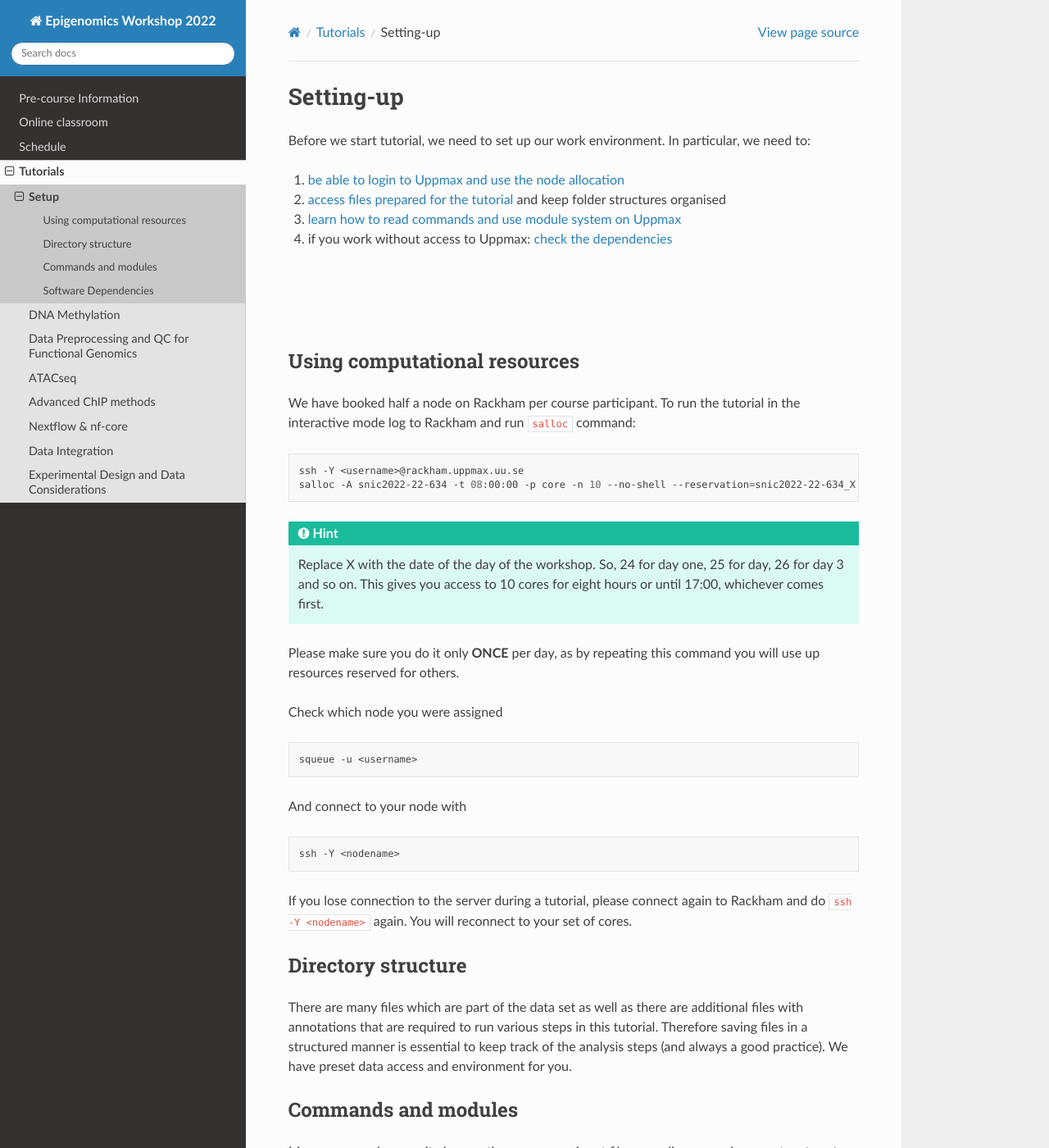
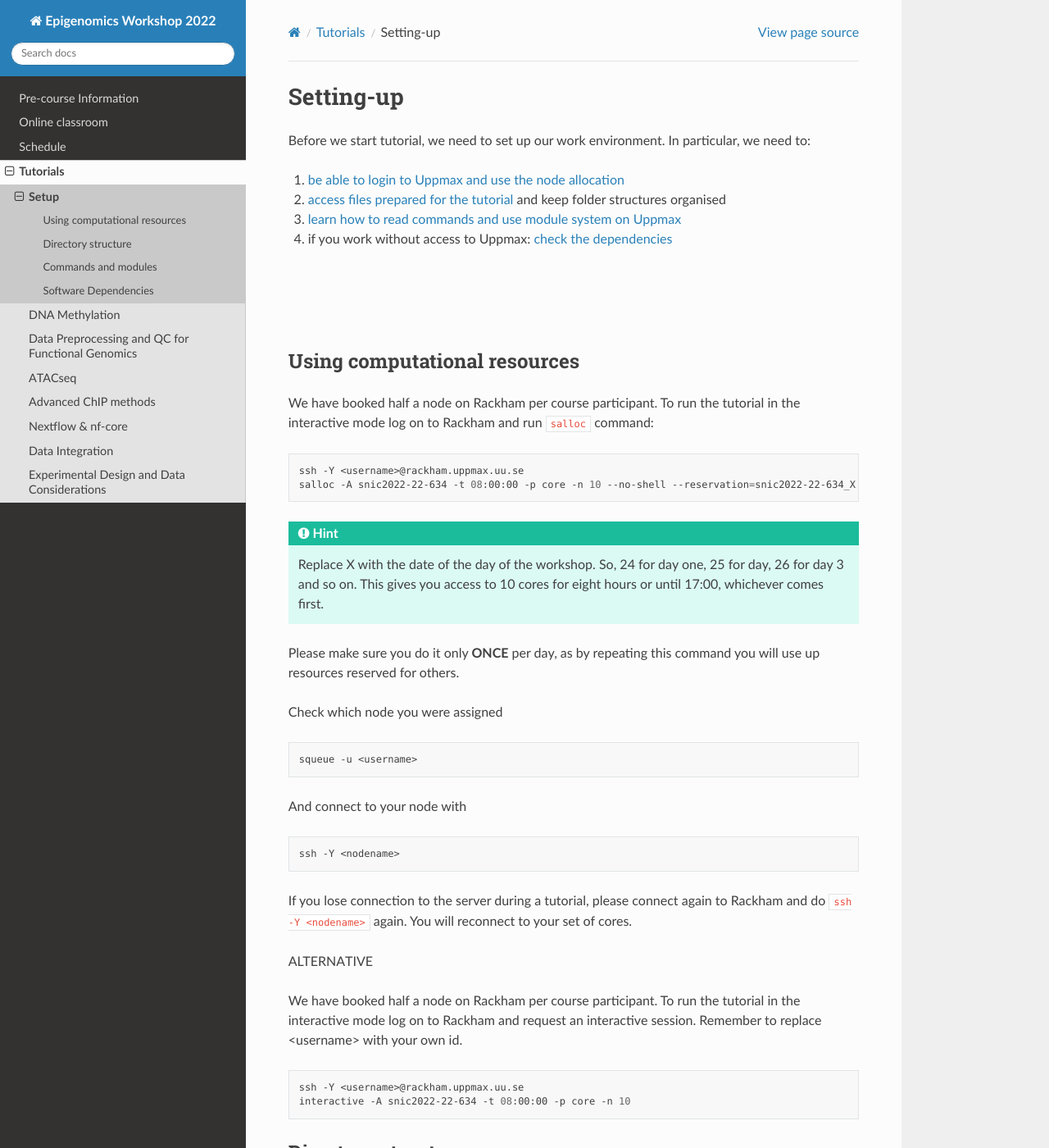
Before and after one commit to NBISweden/workshop-epigenomics-RTDs, a Sphinx documentation site: the page built from docs/content/tutorials/setup/lab-setup.rst, in a window 1280 px wide and 1400 px high. Shown: the whole window at 82% size. Built offline with Sphinx 7.4.7 and the Read the Docs theme 2.0.0, drawn with Linux system fonts in a browser that asks for light colours; pages that are not in the unit, such as notebooks, are missing from menus.

Commit message:
add interactive setup

```diff
--- a/docs/content/tutorials/setup/lab-setup.rst
+++ b/docs/content/tutorials/setup/lab-setup.rst
@@ -29,7 +29,7 @@ Before we start tutorial, we need to set up our work environment. In particular,
 Using computational resources
 ==========================================================
 
-We have booked half a node on Rackham per course participant. To run the tutorial in the interactive mode log to Rackham and run ``salloc`` command:
+We have booked half a node on Rackham per course participant. To run the tutorial in the interactive mode log on to Rackham and run ``salloc`` command:
 
 .. code-block:: bash
 
@@ -57,6 +57,16 @@ And connect to your node with
 	ssh -Y <nodename>
 
 If you lose connection to the server during a tutorial, please connect again to Rackham and do ``ssh -Y <nodename>`` again. You will reconnect to your set of cores.
+
+ALTERNATIVE
+
+We have booked half a node on Rackham per course participant. To run the tutorial in the interactive mode log on to Rackham and request an interactive session. Remember to replace <username> with your own id.
+
+.. code-block:: bash
+
+	ssh -Y <username>@rackham.uppmax.uu.se
+	interactive -A snic2022-22-634 -t 08:00:00 -p core -n 10
+
 
 Directory structure
 ======================
```
